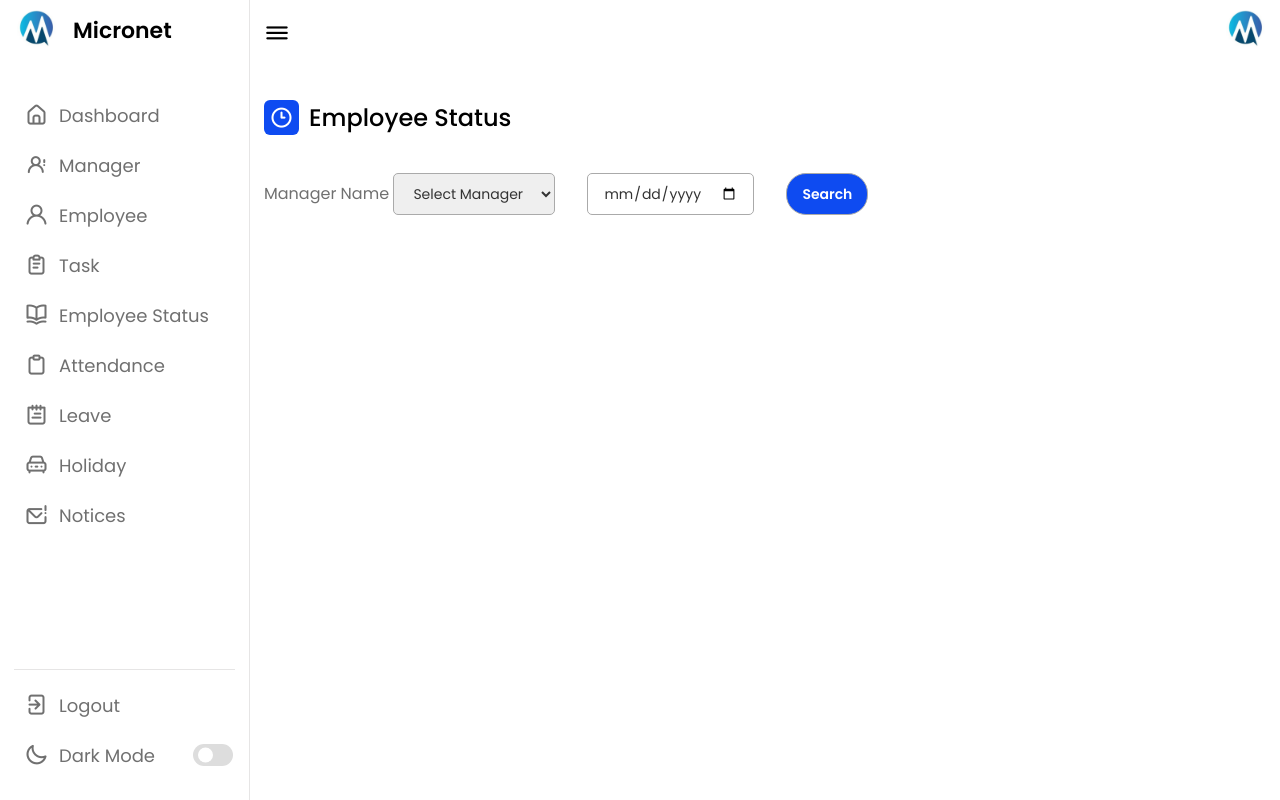
After one commit to sahil22sharma/EMS, a Django app: page /adminDash/employeeStatus in a window 1280 px wide. The commit adds this page. Run offline with Django 5.2, Linux system fonts and the light colour scheme.

Commit message:
done with employeetask tag

```diff
--- a/Employee_Managment_System/EMS/static/admincss/base.css
+++ b/Employee_Managment_System/EMS/static/admincss/base.css
@@ -1,13 +1,14 @@
 /* ===== Google Font Import - Poppins ===== */
 @import url('https://fonts.googleapis.com/css2?family=Poppins:wght@200;300;400;500;600&display=swap');
-*{
+
+* {
     margin: 0;
     padding: 0;
     box-sizing: border-box;
     font-family: 'Poppins', sans-serif;
 }
 
-:root{
+:root {
     /* ===== Colors ===== */
     --primary-color: #0E4BF1;
     --panel-color: #FFF;
@@ -27,12 +28,15 @@
     --tran-03: all 0.2s ease;
 }
 
-body{
+body {
     min-height: 100vh;
     background-color: var(--primary-color);
 }
-body.dark{
+
+body.dark {
     --primary-color: #3A3B3C;
+    /* --primary-color: #14a9d7; */
+
     --panel-color: #242526;
     --text-color: #CCC;
     --black-light-color: #CCC;
@@ -44,13 +48,16 @@ body.dark{
     --box4-color: #3A3B3C;
     --title-icon-color: #CCC;
 }
+
 /* === Custom Scroll Bar CSS === */
 ::-webkit-scrollbar {
     width: 8px;
 }
+
 ::-webkit-scrollbar-track {
     background: #f1f1f1;
 }
+
 ::-webkit-scrollbar-thumb {
     background: var(--primary-color);
     border-radius: 12px;
@@ -62,11 +69,11 @@ body.dark{
 }
 
 body.dark::-webkit-scrollbar-thumb:hover,
-body.dark .activity-data::-webkit-scrollbar-thumb:hover{
+body.dark .activity-data::-webkit-scrollbar-thumb:hover {
     background: #3A3B3C;
 }
 
-nav{
+nav {
     position: fixed;
     top: 0;
     left: 0;
@@ -77,53 +84,62 @@ nav{
     border-right: 1px solid var(--border-color);
     transition: var(--tran-05);
 }
-nav.close{
+
+nav.close {
     width: 73px;
 }
-nav .logo-name{
+
+nav .logo-name {
     display: flex;
     align-items: center;
 }
-nav .logo-image{
+
+nav .logo-image {
     display: flex;
     justify-content: center;
     min-width: 45px;
 }
-nav .logo-image img{
+
+nav .logo-image img {
     width: 40px;
     object-fit: cover;
     border-radius: 50%;
 }
 
-nav .logo-name .logo_name{
+nav .logo-name .logo_name {
     font-size: 22px;
     font-weight: 600;
     color: var(--text-color);
     margin-left: 14px;
     transition: var(--tran-05);
 }
-nav.close .logo_name{
+
+nav.close .logo_name {
     opacity: 0;
     pointer-events: none;
 }
-nav .menu-items{
+
+nav .menu-items {
     margin-top: 40px;
     height: calc(100% - 90px);
     display: flex;
     flex-direction: column;
     justify-content: space-between;
 }
-.menu-items li{
+
+.menu-items li {
     list-style: none;
 }
-.menu-items li a{
+
+.menu-items li a {
     display: flex;
     align-items: center;
     height: 50px;
     text-decoration: none;
     position: relative;
 }
-.nav-links li a:hover:before{
+
+.nav-links li a:hover:before {
     content: "";
     position: absolute;
     left: -7px;
@@ -132,10 +148,12 @@ nav .menu-items{
     border-radius: 50%;
     background-color: var(--primary-color);
 }
-body.dark li a:hover:before{
+
+body.dark li a:hover:before {
     background-color: var(--text-color);
 }
-.menu-items li a i{
+
+.menu-items li a i {
     font-size: 24px;
     min-width: 45px;
     height: 100%;
@@ -144,34 +162,41 @@ body.dark li a:hover:before{
     justify-content: center;
     color: var(--black-light-color);
 }
-.menu-items li a .link-name{
+
+.menu-items li a .link-name {
     font-size: 18px;
     font-weight: 400;
     color: var(--black-light-color);
     transition: var(--tran-05);
 }
-nav.close li a .link-name{
+
+nav.close li a .link-name {
     opacity: 0;
     pointer-events: none;
 }
+
 .nav-links li a:hover i,
-.nav-links li a:hover .link-name{
+.nav-links li a:hover .link-name {
     color: var(--primary-color);
 }
+
 body.dark .nav-links li a:hover i,
-body.dark .nav-links li a:hover .link-name{
+body.dark .nav-links li a:hover .link-name {
     color: var(--text-color);
 }
-.menu-items .logout-mode{
+
+.menu-items .logout-mode {
     padding-top: 10px;
     border-top: 1px solid var(--border-color);
 }
-.menu-items .mode{
+
+.menu-items .mode {
     display: flex;
     align-items: center;
     white-space: nowrap;
 }
-.menu-items .mode-toggle{
+
+.menu-items .mode-toggle {
     position: absolute;
     right: 14px;
     height: 50px;
@@ -181,7 +206,8 @@ body.dark .nav-links li a:hover .link-name{
     justify-content: center;
     cursor: pointer;
 }
-.mode-toggle .switch{
+
+.mode-toggle .switch {
     position: relative;
     display: inline-block;
     height: 22px;
@@ -189,7 +215,8 @@ body.dark .nav-links li a:hover .link-name{
     border-radius: 25px;
     background-color: var(--toggle-color);
 }
-.switch:before{
+
+.switch:before {
     content: "";
     position: absolute;
     left: 5px;
@@ -201,11 +228,12 @@ body.dark .nav-links li a:hover .link-name{
     border-radius: 50%;
     transition: var(--tran-03);
 }
-body.dark .switch:before{
+
+body.dark .switch:before {
     left: 20px;
 }
 
-.dashboard{
+.dashboard {
     position: relative;
     left: 250px;
     background-color: var(--panel-color);
@@ -214,11 +242,13 @@ body.dark .switch:before{
     padding: 10px 14px;
     transition: var(--tran-05);
 }
-nav.close ~ .dashboard{
+
+nav.close~.dashboard {
     left: 73px;
     width: calc(100% - 73px);
 }
-.dashboard .top{
+
+.dashboard .top {
     position: fixed;
     top: 0;
     left: 250px;
@@ -231,23 +261,27 @@ nav.close ~ .dashboard{
     transition: var(--tran-05);
     z-index: 10;
 }
-nav.close ~ .dashboard .top{
+
+nav.close~.dashboard .top {
     left: 73px;
     width: calc(100% - 73px);
 }
-.dashboard .top .sidebar-toggle{
+
+.dashboard .top .sidebar-toggle {
     font-size: 26px;
     color: var(--text-color);
     cursor: pointer;
 }
-.dashboard .top .search-box{
+
+.dashboard .top .search-box {
     position: relative;
     height: 45px;
     max-width: 600px;
     width: 100%;
     margin: 0 30px;
 }
-.top .search-box input{
+
+.top .search-box input {
     position: absolute;
     border: 1px solid var(--border-color);
     background-color: var(--panel-color);
@@ -260,7 +294,8 @@ nav.close ~ .dashboard .top{
     font-weight: 400;
     outline: none;
 }
-.top .search-box i{
+
+.top .search-box i {
     position: absolute;
     left: 15px;
     font-size: 22px;
@@ -269,19 +304,23 @@ nav.close ~ .dashboard .top{
     transform: translateY(-50%);
     color: var(--black-light-color);
 }
-.top img{
+
+.top img {
     width: 40px;
     border-radius: 50%;
 }
-.dashboard .dash-content{
+
+.dashboard .dash-content {
     padding-top: 30px;
 }
-.dash-content .title{
+
+.dash-content .title {
     display: flex;
     align-items: center;
     margin: 60px 0 30px 0;
 }
-.dash-content .title i{
+
+.dash-content .title i {
     position: relative;
     height: 35px;
     width: 35px;
@@ -293,19 +332,22 @@ nav.close ~ .dashboard .top{
     justify-content: center;
     font-size: 24px;
 }
-.dash-content .title .text{
+
+.dash-content .title .text {
     font-size: 24px;
     font-weight: 500;
     color: var(--text-color);
     margin-left: 10px;
 }
-.dash-content .boxes{
+
+.dash-content .boxes {
     display: flex;
     align-items: center;
     justify-content: space-between;
     flex-wrap: wrap;
 }
-.dash-content .boxes .box{
+
+.dash-content .boxes .box {
     display: flex;
     flex-direction: column;
     align-items: center;
@@ -315,50 +357,61 @@ nav.close ~ .dashboard .top{
     background-color: var(--box1-color);
     transition: var(--tran-05);
 }
-.boxes .box i{
+
+.boxes .box i {
     font-size: 35px;
     color: var(--text-color);
 }
-.boxes .box .text{
+
+.boxes .box .text {
     white-space: nowrap;
     font-size: 18px;
     font-weight: 500;
     color: var(--text-color);
 }
-.boxes .box .number{
+
+.boxes .box .number {
     font-size: 40px;
     font-weight: 500;
     color: var(--text-color);
 }
-.boxes .box.box2{
+
+.boxes .box.box2 {
     background-color: var(--box2-color);
 }
-.boxes .box.box3{
+
+.boxes .box.box3 {
     background-color: var(--box3-color);
 }
-.boxes .box.box4{
+
+.boxes .box.box4 {
     background-color: var(--box4-color);
 }
-.dash-content .activity .activity-data{
+
+.dash-content .activity .activity-data {
     display: flex;
     justify-content: space-between;
     align-items: center;
     width: 100%;
 }
-.activity .activity-data{
+
+.activity .activity-data {
     display: flex;
 }
-.activity-data .data{
+
+.activity-data .data {
     display: flex;
     flex-direction: column;
     margin: 0 15px;
 }
-.activity-data .data-title{
+
+.activity-data .data-title {
     font-size: 20px;
     font-weight: 500;
     color: var(--text-color);
 }
-.activity-data .data .data-list{
+
+.activity-data .data .data-list {
     font-size: 18px;
     font-weight: 400;
     margin-top: 20px;
@@ -367,122 +420,170 @@ nav.close ~ .dashboard .top{
 }
 
 
-.hnav-links{
+.hnav-links {
     display: flex;
     flex-wrap: wrap;
     /* border: 1px solid red; */
     gap: 2rem;
     margin: 1rem 0;
-    width: 30rem;
+    width: 50rem;
 }
 
-.hnav-links li{
-    border: 1px solid black;
+.hnav-links li a {
+    border: 1px solid rgb(0, 0, 0);
     border-radius: 5px;
     padding: .3rem 2rem;
 }
-.hnav-links li:hover{
-    background-color:rgb(0, 0, 0);
+
+.hnav-links li a:hover {
+    background-color: rgb(0, 0, 0);
     color: white;
 }
-.hnav-links li:hover .link-name,.hnav-links li:hover i{
+
+.hnav-links li:hover .link-name,
+.hnav-links li:hover i {
     color: white;
 }
 
 
+.input-field input,
+select {
+    outline: none;
+    font-size: 14px;
+    font-weight: 400;
+    color: #333;
+    border-radius: 5px;
+    border: 1px solid #aaa;
+    padding: 0 15px;
+    height: 42px;
+    margin: 8px 0;
+}
 
+.input-field .submit-btn{
+    background-color: var(--primary-color);
+    color: white;
+    font-weight: bold;
+    border-radius: 20px;
+    cursor: pointer;
+
+}
+
+.dash-title{
+    color: var(--black-light-color);
+}
 
 @media (max-width: 1000px) {
-    nav{
+    nav {
         width: 73px;
     }
-    nav.close{
+
+    nav.close {
         width: 250px;
     }
-    nav .logo_name{
+
+    nav .logo_name {
         opacity: 0;
         pointer-events: none;
     }
-    nav.close .logo_name{
+
+    nav.close .logo_name {
         opacity: 1;
         pointer-events: auto;
     }
-    nav li a .link-name{
+
+    nav li a .link-name {
         opacity: 0;
         pointer-events: none;
     }
-    nav.close li a .link-name{
+
+    nav.close li a .link-name {
         opacity: 1;
         pointer-events: auto;
     }
-    nav ~ .dashboard{
+
+    nav~.dashboard {
         left: 73px;
         width: calc(100% - 73px);
     }
-    nav.close ~ .dashboard{
+
+    nav.close~.dashboard {
         left: 250px;
         width: calc(100% - 250px);
     }
-    nav ~ .dashboard .top{
+
+    nav~.dashboard .top {
         left: 73px;
         width: calc(100% - 73px);
     }
-    nav.close ~ .dashboard .top{
+
+    nav.close~.dashboard .top {
         left: 250px;
         width: calc(100% - 250px);
     }
-    .activity .activity-data{
+
+    .activity .activity-data {
         overflow-X: scroll;
     }
 }
 
 @media (max-width: 780px) {
-    .dash-content .boxes .box{
+    .dash-content .boxes .box {
         width: calc(100% / 2 - 15px);
         margin-top: 15px;
     }
 }
+
 @media (max-width: 560px) {
-    .dash-content .boxes .box{
-        width: 100% ;
+    .dash-content .boxes .box {
+        width: 100%;
     }
 }
+
 @media (max-width: 480px) {
-    nav{
+    nav {
         width: 0px;
     }
-    nav.close{
+
+    nav.close {
         width: 73px;
     }
-    nav .logo_name{
+
+    nav .logo_name {
         opacity: 0;
         pointer-events: none;
     }
-    nav.close .logo_name{
+
+    nav.close .logo_name {
         opacity: 0;
         pointer-events: none;
     }
-    nav li a .link-name{
+
+    nav li a .link-name {
         opacity: 0;
         pointer-events: none;
     }
-    nav.close li a .link-name{
+
+    nav.close li a .link-name {
         opacity: 0;
         pointer-events: none;
     }
-    nav ~ .dashboard{
+
+    nav~.dashboard {
         left: 0;
         width: 100%;
     }
-    nav.close ~ .dashboard{
+
+    nav.close~.dashboard {
         left: 73px;
         width: calc(100% - 73px);
     }
-    nav ~ .dashboard .top{
+
+    nav~.dashboard .top {
         left: 0;
         width: 100%;
     }
-    nav.close ~ .dashboard .top{
+
+    nav.close~.dashboard .top {
         left: 0;
         width: 100%;
     }
@@ -496,7 +597,8 @@ nav.close ~ .dashboard .top{
         justify-content: center;
         align-items: center;
     }
-    .hnav-links li {
+
+    .hnav-links li a {
         width: 12rem;
         margin: auto;
     }
--- a/Employee_Managment_System/EMS/templates/EMSadmin/base.html
+++ b/Employee_Managment_System/EMS/templates/EMSadmin/base.html
@@ -49,7 +49,7 @@
                         <i class="uil uil-clipboard-notes"></i>
                         <span class="link-name">Task</span>
                     </a></li>
-                <li><a href="#">
+                <li><a href="{% url 'employeestatus' %}">
                         <i class="uil uil-book-open"></i>
                         <span class="link-name">Employee Status</span>
                     </a></li>
@@ -101,7 +101,10 @@
                 <input type="text" placeholder="Search here...">
             </div> -->
 
-            <img src="images/profile.jpg" alt="">
+            <div class="">
+                <img src="/static/Img/micronet.jpg" alt="img">
+                 <!-- <h3>Ritesh</h3> -->
+            </div>
         </div>
 
         <div>
--- /dev/null
+++ b/Employee_Managment_System/EMS/templates/EMSadmin/employeeStatus.html
@@ -0,0 +1,46 @@
+{% extends 'EMSadmin/base.html' %} {% block content %}
+{% load static %}
+
+<div class="dash-content">
+
+    <div class="activity">
+        <div class="title">
+            <i class="uil uil-clock-three"></i>
+            <span class="text">Employee Status</span>
+        </div>
+        <div class="menu-items">
+            <form action="">
+                <ul class="hnav-links">
+                    <li>
+                        <div class="input-field">
+                            <span class="dash-title">Manager Name</span>
+                            <select name="gender" required>
+                                <option disabled selected>Select Manager</option>
+                                <option>Lorem, ipsum.</option>
+                                <option>Lorem, ipsum.</option>
+                                <option>Lorem, ipsum.</option>
+                                <option>Others</option>
+                            </select>
+
+                        </div>
+                    </li>
+                    <li>
+                        <div class="input-field">
+
+                            <input type="date" name="dob" required>
+                        </div>
+                    </li>
+                    <li>
+                        <div class="input-field">
+                            <input type="submit" class="submit-btn" value="Search">
+                        </div>
+                    </li>
+                </ul>
+            </form>
+        </div>
+
+        {% block employee %} {% endblock %}
+    </div>
+</div>
+
+{% endblock %}
--- a/Employee_Managment_System/EMS/urls.py
+++ b/Employee_Managment_System/EMS/urls.py
@@ -29,5 +29,6 @@ urlpatterns = [
     path('adminDash/managerrequest', views.managerrequest,name='managerrequest'),
     path('adminDash/employeelist', views.employeelist,name='employeelist'),
     path('adminDash/employeerequest', views.employeerequest,name='employeerequest'),
+    path('adminDash/employeeStatus',views.employeeStatus,name='employeestatus')
 
 ]
--- a/Employee_Managment_System/EMS/views.py
+++ b/Employee_Managment_System/EMS/views.py
@@ -619,3 +619,6 @@ def employeelist(request):
 
 def employeerequest(request):
     return render(request, "EMSadmin/employeeRequest.html")
+
+def employeeStatus(request):
+    return render(request, "EMSadmin/employeeStatus.html")
```
